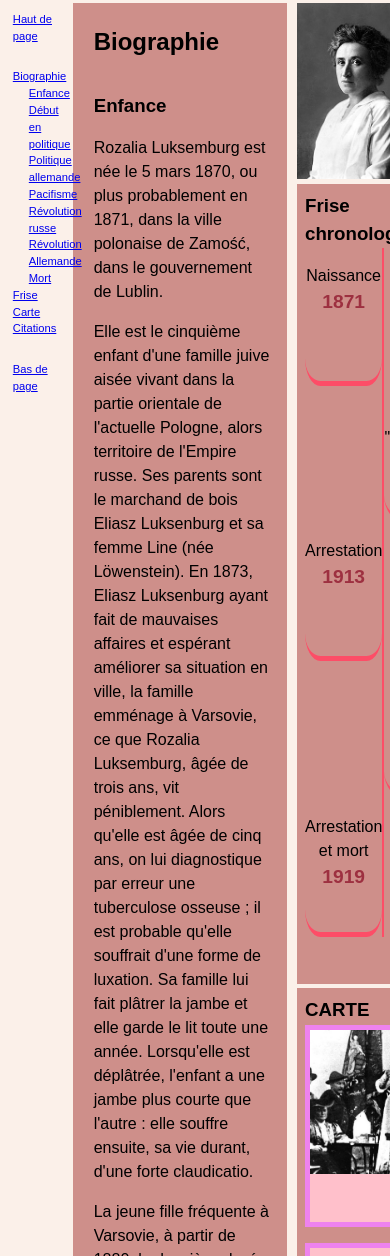
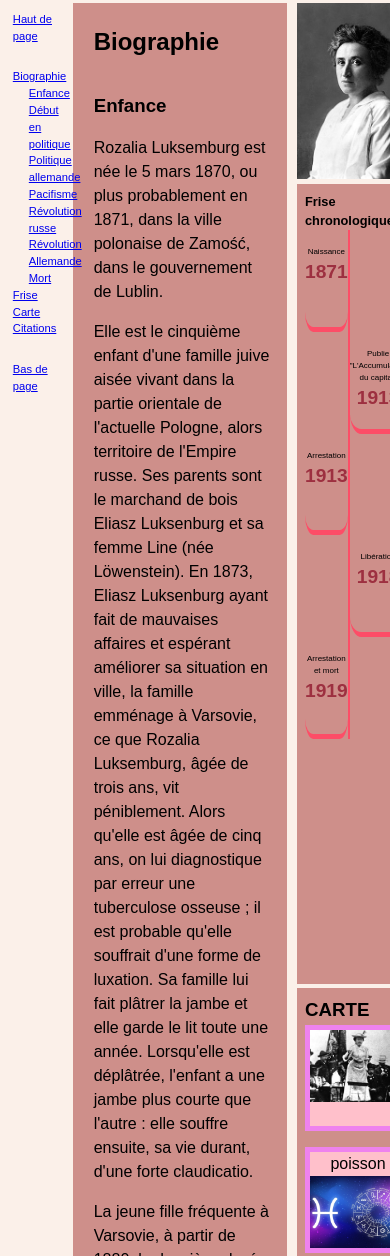
Before and after one commit to gaedicoger/Projet-ADAPAGE-Rosa, a plain HTML site: page index.html in a window 390 px wide. Shown: the part 94-1350 px from the top of the page. Drawn offline with Linux system fonts and the light colour scheme.

Commit message:
Mise à jour readme

```diff
--- a/style.css
+++ b/style.css
@@ -204,7 +204,18 @@ main {
   }
   .bloc-cards {
     grid-template-columns: repeat(1, 2fr);
-
     grid-template-rows: repeat(6, 2fr);
   }
+
+  .card {
+    font-size: 1rem;
+  }
+
+  .item {
+    font-size: 0.5rem;
+  }
+
+  #frise h3 {
+    font-size: 0.8rem;
+  }
 }
```
Also changed, not shown: 1 other file.
